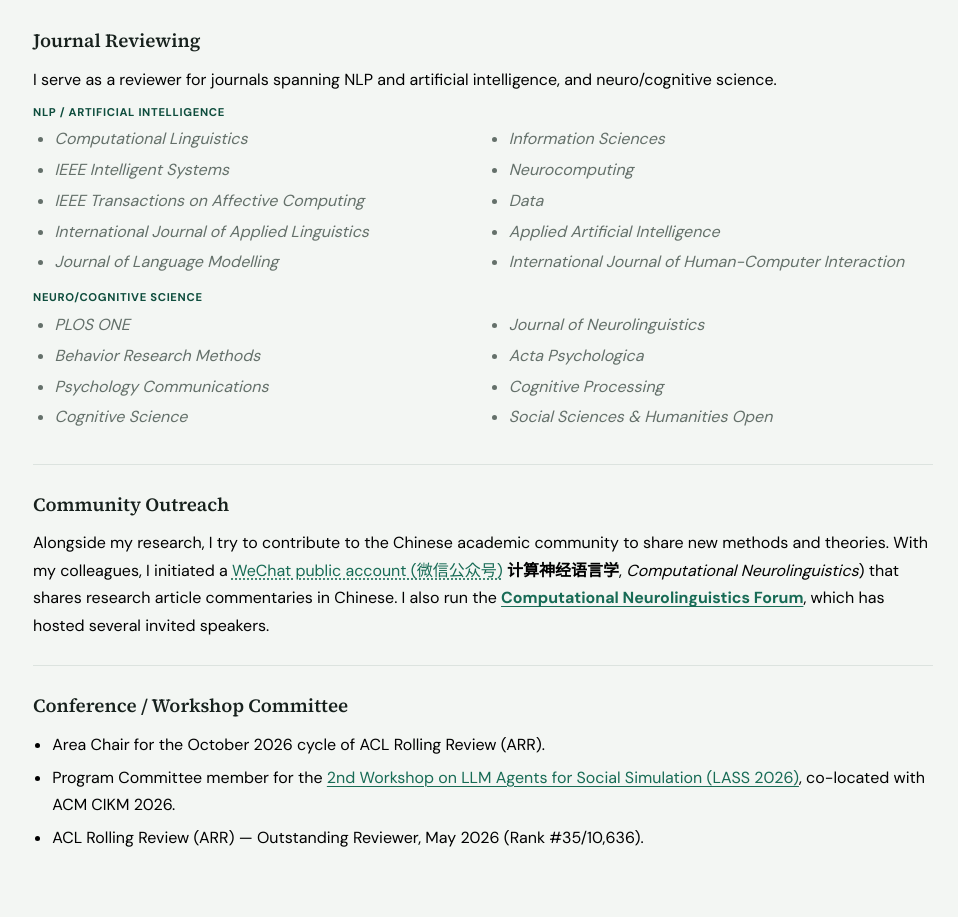
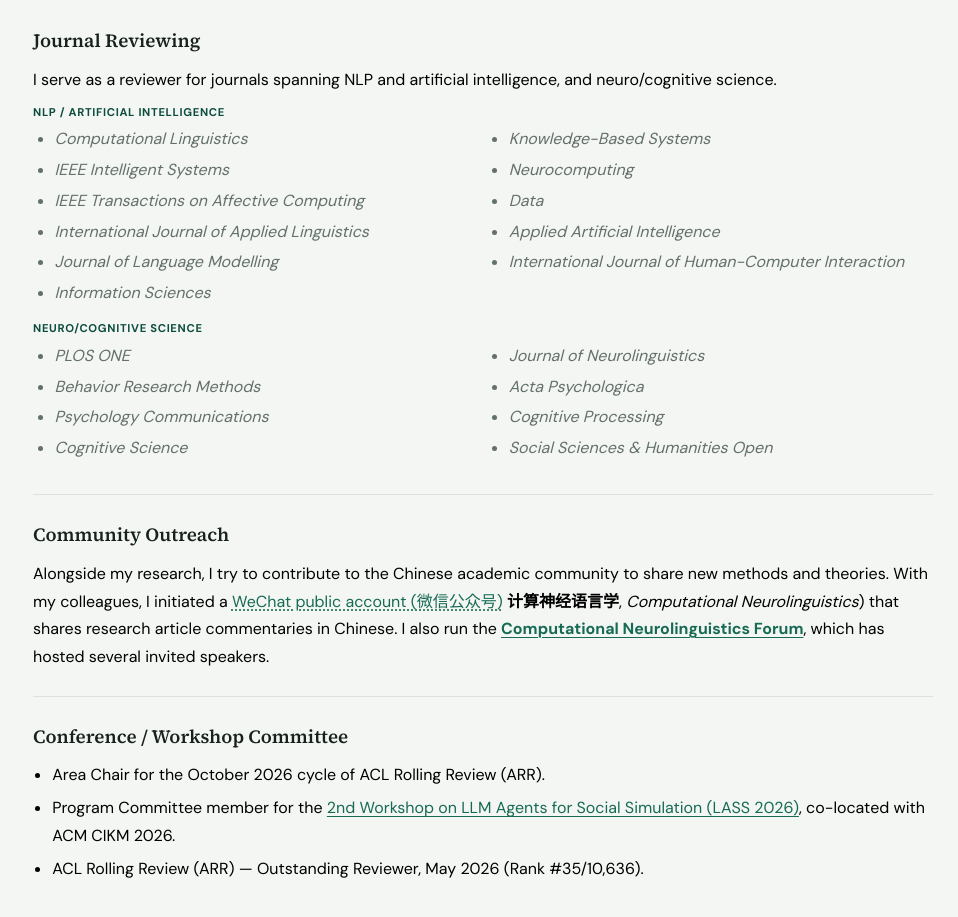
Before and after one commit to xufengduan/xufengduan.github.io, a plain HTML site: page index.html in a window 1280 px wide. Shown: the part 2165-3082 px from the top of the page, without its empty margins (297-1255 px from the left). Drawn offline with nearby package versions, Linux system fonts and the light colour scheme; no server answers.

Commit message:
Add Knowledge-Based Systems to the journal reviewing list.
Co-authored-by: Cursor <cursoragent@cursor.com>

```diff
--- a/index.html
+++ b/index.html
@@ -979,6 +979,7 @@
             <li><i>International Journal of Applied Linguistics</i></li>
             <li><i>Journal of Language Modelling</i></li>
             <li><i>Information Sciences</i></li>
+            <li><i>Knowledge-Based Systems</i></li>
             <li><i>Neurocomputing</i></li>
             <li><i>Data</i></li>
             <li><i>Applied Artificial Intelligence</i></li>
```
Also changed, not shown: 1 other file.
